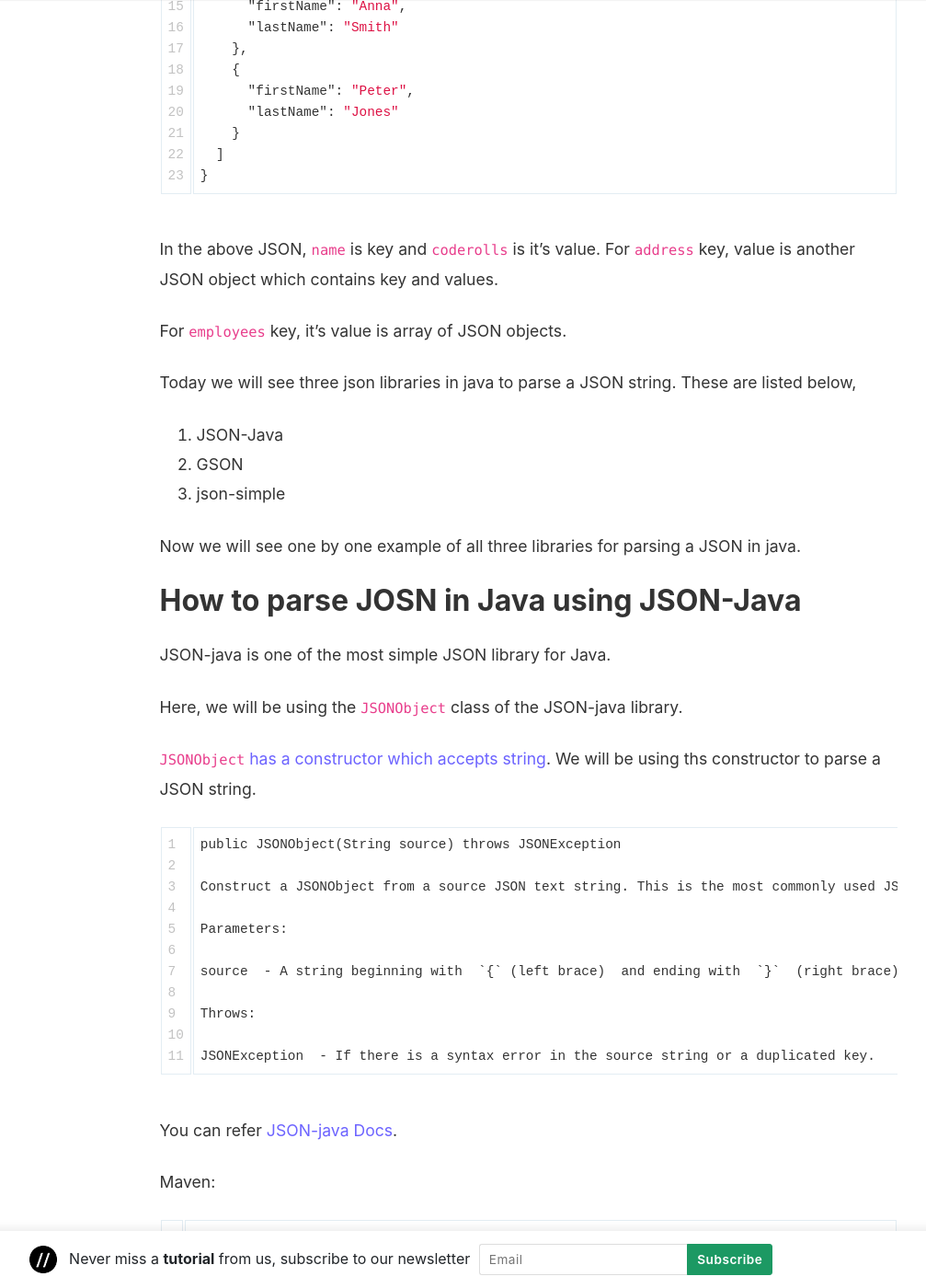
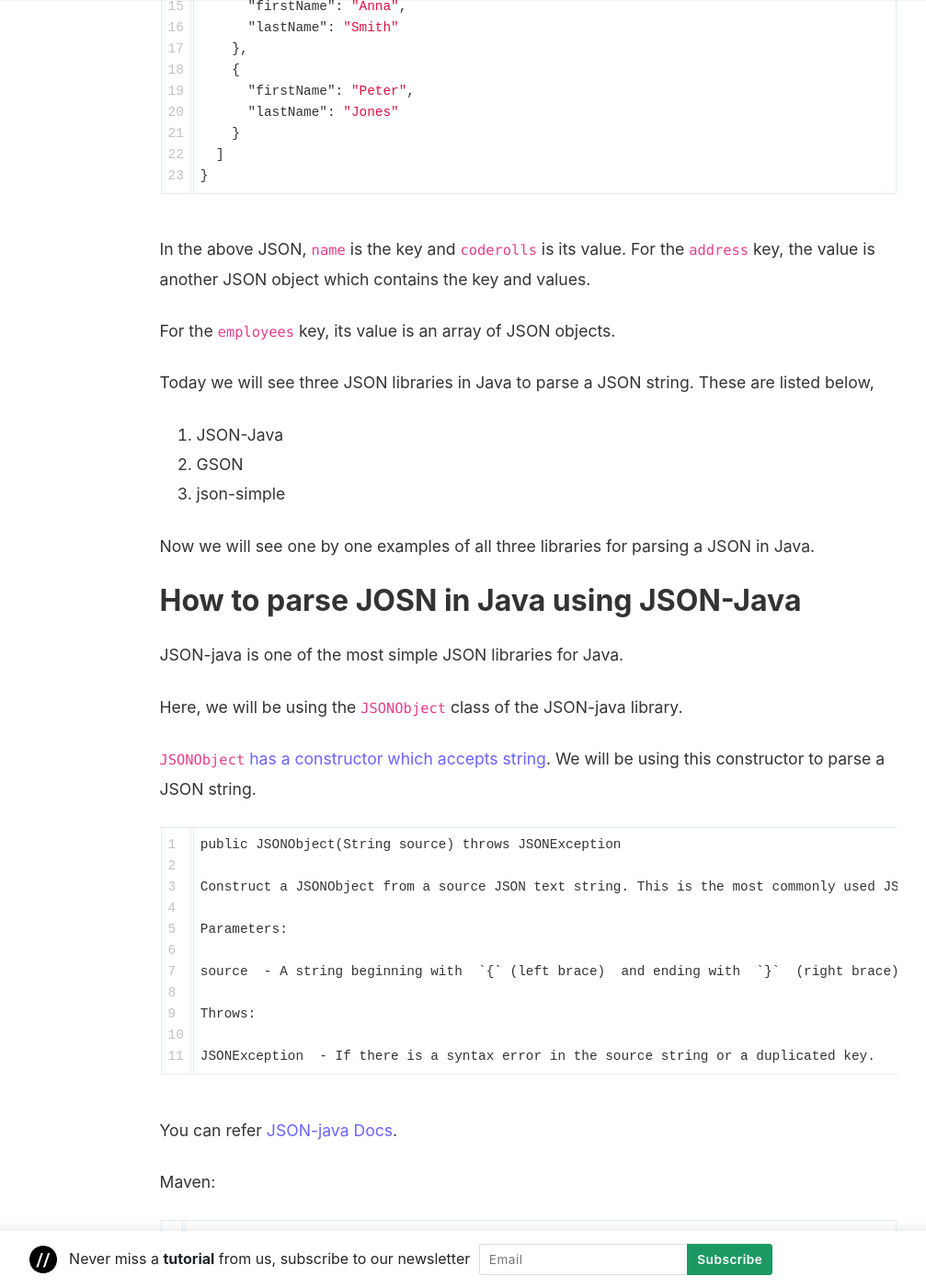
Before and after one commit to coderolls/coderolls-blog, a Jekyll site: the page built from _posts/java-json/2021-01-07-parse-json-in-java.md, in a window 1280 px wide and 1400 px high, scrolled down 1513 px. Shown: the whole window at 92% size, without its empty margins (204-1211 px from the left). Built offline with Jekyll 4.4.1, drawn with Linux system fonts in a browser that asks for light colours; nearby versions of some CDN libraries; comment, search, counter and statistics services are not loaded; some of the changed text lies outside the part shown.

Commit message:
Update 2021-01-07-parse-json-in-java.md

````diff
--- a/_posts/java-json/2021-01-07-parse-json-in-java.md
+++ b/_posts/java-json/2021-01-07-parse-json-in-java.md
@@ -42,25 +42,25 @@
   ]
 }
 ```
-In the above JSON, `name` is key and `coderolls` is it's value. For `address` key, value is another JSON object which contains key and values.
+In the above JSON, `name` is the key and `coderolls` is its value. For the `address` key, the value is another JSON object which contains the key and values.
 
-For `employees` key, it's value is array of JSON objects.
+For the `employees` key, its value is an array of JSON objects.
 
-Today we will see three json libraries in java to parse a JSON string. These are listed below,
+Today we will see three JSON libraries in Java to parse a JSON string. These are listed below,
 
 1. JSON-Java
 2. GSON
 4. json-simple
 
-Now we will see one by one example of all three libraries  for parsing a JSON in java.
+Now we will see one by one examples of all three libraries  for parsing a JSON in Java.
 
 ## How to parse JOSN in Java using JSON-Java
 
-JSON-java is one of the most simple JSON library for Java.
+JSON-java is one of the most simple JSON libraries for Java.
 
 Here, we will be using the `JSONObject` class of the JSON-java library.
 
-`JSONObject` [has a constructor which accepts string](https://stleary.github.io/JSON-java/index.html). We will be using ths constructor to parse a JSON string.
+`JSONObject` [has a constructor which accepts string](https://stleary.github.io/JSON-java/index.html). We will be using this constructor to parse a JSON string.
 
 ```
 public JSONObject(String source) throws JSONException
@@ -132,7 +132,7 @@
 				+ "  ]"
 				+ "}";
 
-		System.out.println("Parsing the json string in java using JSON-Java......\n");
+		System.out.println("Parsing the JSON string in Java using JSON-Java......\n");
 
 		//add jsonString to the constructor
 		JSONObject coderollsJSONObject = new JSONObject(jsonString);
@@ -149,11 +149,11 @@
 		System.out.println("Street: "+street+"\n");
 
 
-		//we can get the json array present as value of any key in the parent JSON
+		//we can get the JSON array present as the value of any key in the parent JSON
 		JSONArray employeesJSONArray = coderollsJSONObject.getJSONArray("employees");
-		System.out.println("Printing the employess json array: \n"+employeesJSONArray.toString()+"\n");
+		System.out.println("Printing the employees JSON array: \n"+employeesJSONArray.toString()+"\n");
 
-		//we can get individual json object at an index from the employeesJSONArray
+		//we can get individual JSON objects at an index from the employeesJSONArray
 		JSONObject employeeJSONObject = employeesJSONArray.getJSONObject(0);
 		String firstName = employeeJSONObject.getString("firstName");
 		System.out.println("First Name of the employee at index 0: "+firstName);
@@ -216,7 +216,7 @@
 
 	public static void main(String[] args) {
 
-		//take json as string
+		//Take JSON as a string
 		String jsonString = "{"
 				+ "  \"name\": \"coderolls\","
 				+ "  \"type\": \"blog\","
@@ -244,14 +244,14 @@
 
 		Gson gson = new Gson();
 
-		//get json object from the json string
+		//get JSON object from the JSON string
 		JsonObject coderollsJsonObject = gson.fromJson(jsonString, JsonObject.class);
 
 		//now we can access the values
 		String name = coderollsJsonObject.get("name").getAsString();
 		System.out.println("Name: "+name+"\n");
 
-		//we can get the JSON object present as value of any key in the parent JSON
+		//we can get the JSON object present as the value of any key in the parent JSON
 		JsonObject addressJsonObject = coderollsJsonObject.get("address").getAsJsonObject();
 
 		//access the values of the addressJSONObject
@@ -259,11 +259,11 @@
 		System.out.println("Street: "+street+"\n");
 
 
-		//we can get the json array present as value of any key in the parent JSON
+		//we can get the JSON array present as the value of any key in the parent JSON
 		JsonArray employeesJsonArray = coderollsJsonObject.get("employees").getAsJsonArray();
 		System.out.println("Printing the employess json array: \n"+employeesJsonArray.toString()+"\n");
 
-		//we can get individual json object at an index from the employeesJSONArray
+		//we can get individual JSON object at an index from the employeesJSONArray
 		JsonObject employeeJsonObject = employeesJsonArray.get(0).getAsJsonObject();
 		String firstName = employeeJsonObject.get("firstName").getAsString();
 		System.out.println("First Name of the employee at index 0: "+firstName);
@@ -363,7 +363,7 @@
 		String name = (String) coderollsJSONObject.get("name");
 		System.out.println("Name: "+name+"\n");
 
-		//we can get the JSON object present as value of any key in the parent JSON
+		//we can get the JSON object present as the value of any key in the parent JSON
 		JSONObject addressJSONObject = (JSONObject) coderollsJSONObject.get("address");
 
 		//access the values of the addressJSONObject
@@ -371,11 +371,11 @@
 		System.out.println("Street: "+street+"\n");
 
 
-		//we can get the json array present as value of any key in the parent JSON
+		//we can get the JSON array present as the value of any key in the parent JSON
 		JSONArray employeesJSONArray = (JSONArray) coderollsJSONObject.get("employees");
 		System.out.println("Printing the employess json array: \n"+employeesJSONArray.toString()+"\n");
 
-		//we can get individual json object at an index from the employeesJSONArray
+		//we can get individual JSON objects at an index from the employeesJSONArray
 		JSONObject employeeJSONObject = (JSONObject) employeesJSONArray.get(0);
 		String firstName = (String) employeeJSONObject.get("firstName");
 		System.out.println("First Name of the employee at index 0: "+firstName);
````
Also changed, not shown: other parts of _posts/java-json/2021-01-07-parse-json-in-java.md (+10 -10 lines).
